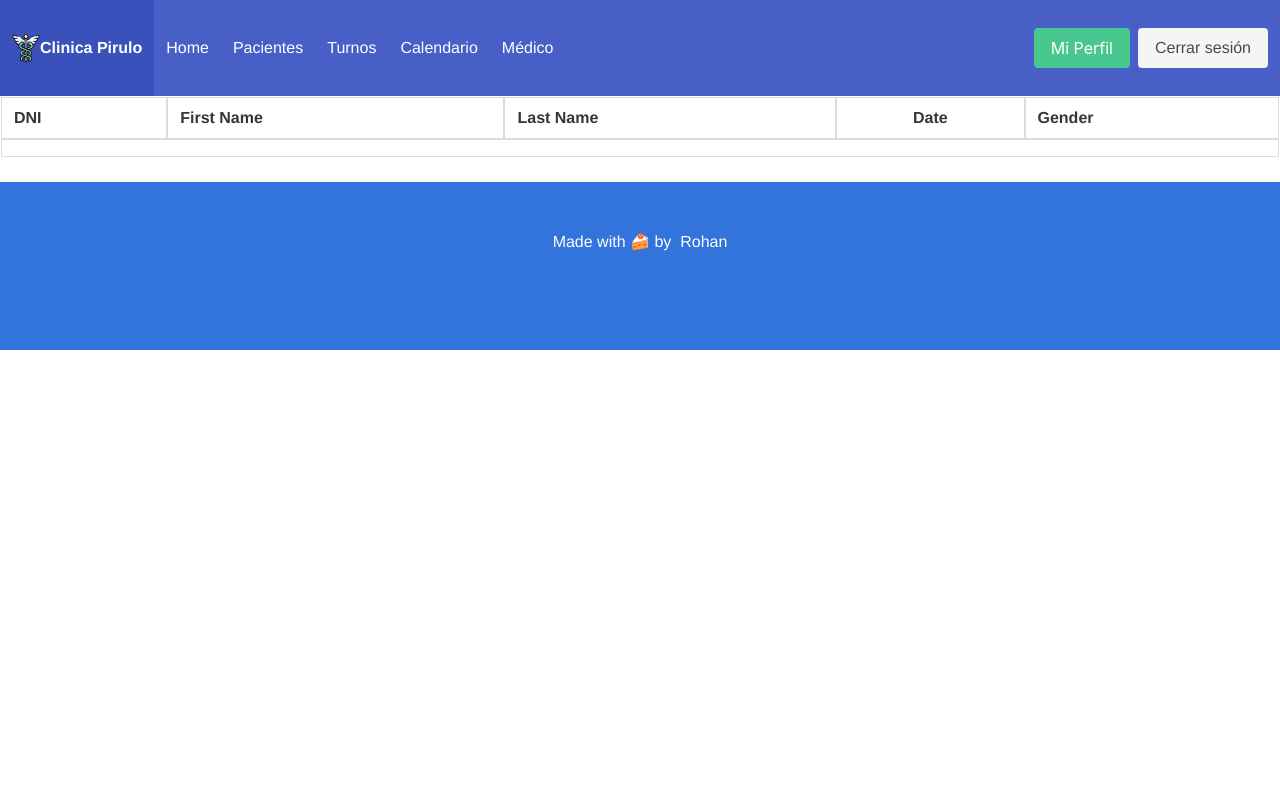
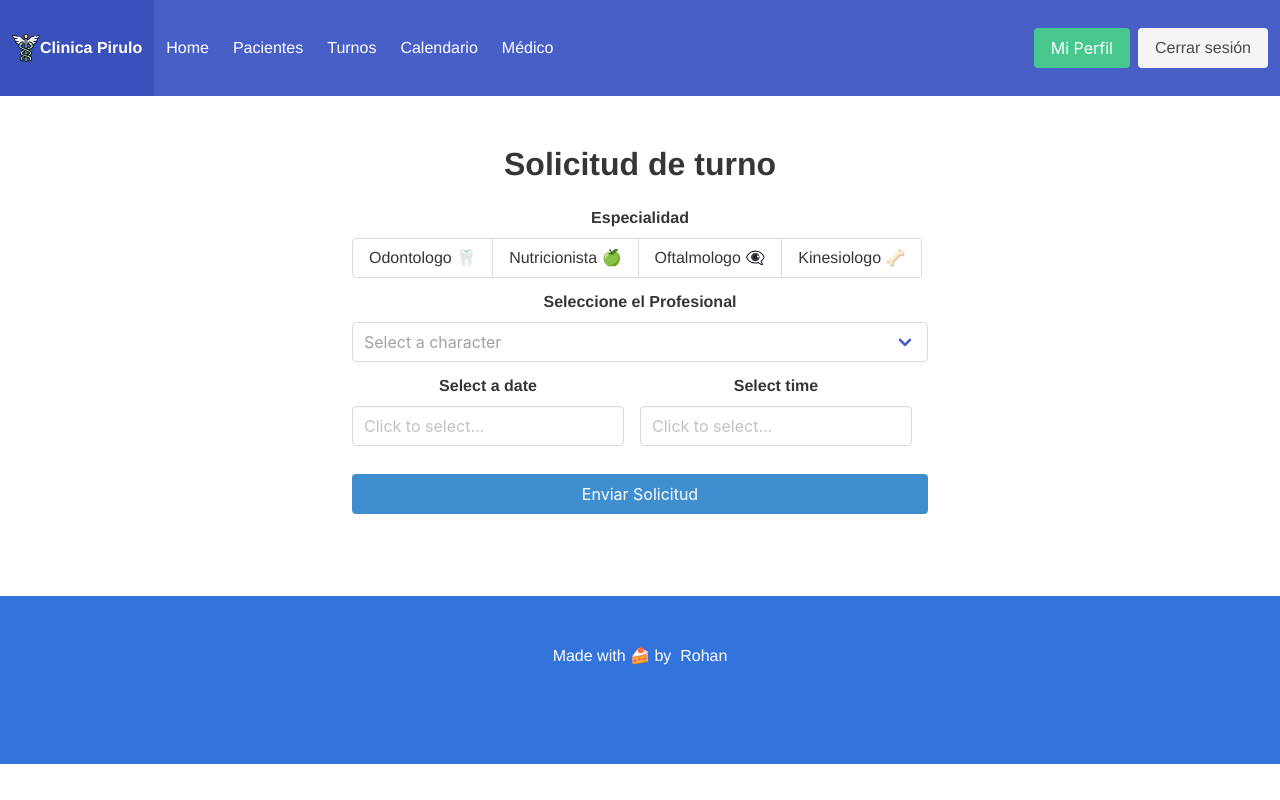
Before and after one commit to nikoo544/clinica-virtual, a Vue app: page /turnos in a window 1280 px wide. Before the commit this address led to /dashboard. Built offline with nearby package versions, Linux system fonts and the light colour scheme; no server answers; the database is empty; sample sign-in values are in the browser's storage.

Commit message:
cloud firestone ok

```diff
--- a/src/assets/css/stylex.css
+++ b/src/assets/css/stylex.css
@@ -1,14 +1,18 @@
 body {
   overflow-y: hidden;
 }
+
 ::selection {
   background: coral;
   color: black;
 }
+
+/* Imagen del inicio */
 .has-bg-img {
   background: url("medic.jpg");
 }
 
+/* Footer */
 .text-footer {
   background-color: blueviolet;
 }
@@ -17,6 +21,10 @@ body {
 }
 .rohanx:hover {
   color: deeppink;
+}
+
+.contact {
+  padding-left: 25%;
 }
 
 .imgtext {
@@ -28,10 +36,6 @@ body {
     brightness(112%) contrast(101%);
 }
 
-.contact {
-  padding-left: 25%;
-}
-
 .grow:hover {
   -webkit-transform: scale(1.25);
   -moz-transform: scale(1.25);
@@ -39,6 +43,20 @@ body {
   -o-transform: scale(1.25);
   transform: scale(1.5);
 }
+
+/* Footer dashboard */
+
+.footerbot {
+  width: 100%;
+  position: absolute;
+  bottom: 0;
+}
+
+.footer {
+  background-color: hsl(217, 71%, 53%);
+}
+
+/* Login */
 
 .logoclinic {
   font-size: 120px;
@@ -53,12 +71,10 @@ body {
   transition: transform 1s;
 }
 
-.footerbot {
-  width: 100%;
-  position: absolute;
-  bottom: 0;
+/* Turnos */
+
+.turnos {
+  display: inline-block;
+  height: 500px;
+  padding-top: 50px;
 }
-
-.footer {
-  background-color: hsl(217, 71%, 53%);
-}
--- a/src/components/Dashboard/DashNav.vue
+++ b/src/components/Dashboard/DashNav.vue
@@ -13,7 +13,7 @@
       <b-navbar-item tag="router-link" :to="{ path: '/' }"
         >Pacientes</b-navbar-item
       >
-      <b-navbar-item tag="router-link" :to="{ path: '/' }"
+      <b-navbar-item tag="router-link" :to="{ path: '/turnos' }"
         >Turnos</b-navbar-item
       >
       <b-navbar-item tag="router-link" :to="{ path: '/' }"
--- a/src/components/HeroWelcome.vue
+++ b/src/components/HeroWelcome.vue
@@ -6,7 +6,7 @@
     <div class="hero-body has-bg-img">
       <div class="container">
         <h2 class="title">Bienvenido</h2>
-        <h2 class="title">Clínica Online Pirulo</h2>
+        <h2 class="title">Clínica Online Virtual</h2>
         <b-button size="is-medium is-success" @click="solicitarTurno"
           >Sacar turno</b-button
         >
--- a/src/components/Institucional/BarraInstitucional.vue
+++ b/src/components/Institucional/BarraInstitucional.vue
@@ -2,7 +2,7 @@
   <body>
     <section class="section">
       <div class="container">
-        <h1 class="title">La Institucion</h1>
+        <h1 class="title">La Institución</h1>
         <h2 class="subtitle mt-2">
           Lorem ipsum dolor sit amet, consectetur adipisicing elit. Ad
           cupiditate velit ipsam nemo nesciunt doloremque id cumque tempora
--- a/src/components/Institucional/Historia.vue
+++ b/src/components/Institucional/Historia.vue
@@ -10,7 +10,7 @@
             class="title mb-0
           "
           >
-            Clinica Pirulo
+            Clinica Virtual
           </p>
           <section class="section has-text-left">
             <div class="container subtitle">
--- a/src/components/NavigationBar.vue
+++ b/src/components/NavigationBar.vue
@@ -4,7 +4,7 @@
       <b-navbar-item tag="router-link" :to="{ path: '/' }">
         <img src="@/assets/3209049.svg" alt="Clinica Logo" />
         <p class="has-text-weight-bold">
-          Clinica Pirulo
+          Clinica Virtual
         </p>
       </b-navbar-item>
     </template>
--- a/src/router/index.js
+++ b/src/router/index.js
@@ -6,6 +6,7 @@ import Error from "@/views/Error.vue";
 import Login from "@/views/Login.vue";
 import Servicios from "@/views/Servicios.vue";
 import Dashboard from "@/views/Dashboard.vue";
+import Turnos from "@/views/Turnos.vue";
 import firebase from "firebase";
 
 Vue.use(VueRouter);
@@ -42,6 +43,14 @@ const routes = [
     },
   },
   {
+    path: "/turnos",
+    name: "Turnos",
+    component: Turnos,
+    meta: {
+      autentificado: true,
+    },
+  },
+  {
     path: "/login",
     name: "Login",
     component: Login,
@@ -64,13 +73,13 @@ router.afterEach((toRoute) => {
 });
 
 const PAGE_TITLE = {
-  Home: "Clínica Pirulo",
-  About: "Contacto | Clínica Pirulo",
-  Error: "Página no encontrada | Clínica Pirulo",
-  Dashboard: "Dashboard | Clínica Pirulo",
-  Login: "Login | Clínica Pirulo",
-  Institucional: "Institucional | Clínica Pirulo",
-  Servicios: "Servicios | Clínica Pirulo",
+  Home: "Clínica Virtual",
+  About: "Contacto | Clínica Virtual",
+  Error: "Página no encontrada | Clínica Virtual",
+  Dashboard: "Dashboard | Clínica Virtual",
+  Login: "Login | Clínica Virtual",
+  Institucional: "Institucional | Clínica Virtual",
+  Servicios: "Servicios | Clínica Virtual",
 };
 
 router.beforeEach((to, from, next) => {
--- a/src/views/Dashboard.vue
+++ b/src/views/Dashboard.vue
@@ -2,6 +2,7 @@
   <section>
     <dash-nav></dash-nav>
 
+    <div class="section tabla" heigth="200px">
       <b-table
         :data="users"
         :bordered="isBordered"
@@ -9,24 +10,34 @@
         :hoverable="isHoverable"
         :loading="isLoading"
       >
-      <b-table-column field="dni" label="DNI" v-slot="props">
+        <b-table-column field="dni" label="DNI" centered v-slot="props">
           {{ props.row.dni }}
         </b-table-column>
-      <b-table-column field="first_name" label="First Name" v-slot="props">
+        <b-table-column field="Nombres" label="Nombres" centered v-slot="props">
           {{ props.row.name }}
         </b-table-column>
 
-      <b-table-column field="last_name" label="Last Name" v-slot="props">
+        <b-table-column
+          field="Apellidos"
+          label="Apellidos"
+          centered
+          v-slot="props"
+        >
           {{ props.row.email }}
         </b-table-column>
 
-      <b-table-column field="date" label="Date" centered v-slot="props">
+        <b-table-column
+          field="birthday"
+          label="Cumpleaños"
+          centered
+          v-slot="props"
+        >
           <span class="tag is-success">
-          {{ new Date(props.row.date).toLocaleDateString() }}
+            {{ props.row.birthday.toDate().toLocaleDateString() | date: 'dd MMM hh:mm' }}
           </span>
         </b-table-column>
 
-      <b-table-column label="Gender" v-slot="props">
+        <b-table-column label="Sexo" centered v-slot="props">
           <span>
             <b-icon
               pack="fas"
@@ -37,6 +48,7 @@
           </span>
         </b-table-column>
       </b-table>
+    </div>
 
     <dash-footer></dash-footer>
   </section>
--- a/src/views/Login.vue
+++ b/src/views/Login.vue
@@ -5,7 +5,7 @@
         <b-navbar-item tag="router-link" :to="{ path: '/' }">
           <img src="@/assets/3209049.svg" alt="Clinica Logo" />
           <p class="has-text-weight-bold">
-            Clinica Pirulo
+            Clinica Virtual
           </p>
         </b-navbar-item>
       </template>
--- /dev/null
+++ b/src/views/Turnos.vue
@@ -0,0 +1,124 @@
+<template>
+  <section>
+    <dash-nav></dash-nav>
+
+    <div class="container turnos">
+      <h1 class="title">Solicitud de turno</h1>
+      <b-field>
+        <b-field label="Especialidad">
+          <b-radio-button
+            v-model="radioButton"
+            native-value="dentista"
+            type="is-success"
+          >
+            <span>Odontologo 🦷</span>
+          </b-radio-button>
+
+          <b-radio-button
+            v-model="radioButton"
+            native-value="nutricionista"
+            type="is-success"
+            ><span>Nutricionista 🍏</span>
+          </b-radio-button>
+
+          <b-radio-button
+            v-model="radioButton"
+            native-value="oftalmologo"
+            type="is-success"
+            ><span>Oftalmologo 👁‍🗨</span>
+          </b-radio-button>
+
+          <b-radio-button
+            v-model="radioButton"
+            native-value="kinesiologo"
+            type="is-success"
+            ><span>Kinesiologo 🦴</span>
+          </b-radio-button>
+        </b-field>
+      </b-field>
+
+      <b-field label="Seleccione el Profesional">
+        <b-select placeholder="Select a character" expanded>
+          <option value="flint">Black Jack</option>
+          <option value="silver">Kurama</option>
+        </b-select>
+      </b-field>
+      <section class="is-inline-flex ">
+        <b-field label="Select a date">
+          <b-datepicker
+            placeholder="Click to select..."
+            :min-date="minDate"
+            :max-date="maxDate"
+          >
+          </b-datepicker>
+        </b-field>
+
+        <b-field label="Select time" class="mx-4">
+          <b-timepicker
+            class="is-inline"
+            placeholder="Click to select..."
+            :min-time="min"
+            :max-time="max"
+            :incrementMinutes="15"
+          ></b-timepicker>
+        </b-field>
+      </section>
+      <div class="buttons">
+        <b-button type="is-info" expanded class="my-4"
+          >Enviar Solicitud</b-button
+        >
+      </div>
+    </div>
+
+    <dash-footer></dash-footer>
+  </section>
+</template>
+
+<script>
+import DashNav from "@/components/Dashboard/DashNav.vue";
+import DashFooter from "@/components/Dashboard/DashFooter.vue";
+
+export default {
+  components: {
+    DashNav,
+    DashFooter,
+  },
+
+  data() {
+    const today = new Date();
+    const min = new Date();
+    min.setHours(8);
+    min.setMinutes(0);
+    const max = new Date();
+    max.setHours(19);
+    max.setMinutes(0);
+
+    return {
+      date: new Date(),
+      minDate: new Date(today.getFullYear(), today.getMonth(), today.getDate()),
+      maxDate: new Date(
+        today.getFullYear(),
+        today.getMonth(),
+        today.getDate() + 15
+      ),
+
+      minTime: min,
+      maxTime: max,
+      selected: null,
+      radioButton: "",
+      users: [],
+      isBordered: true,
+      isStriped: true,
+      isHoverable: true,
+      isFocusable: true,
+      isLoading: false,
+    };
+  },
+
+  computed: {
+    selectedString() {
+      return this.selected ? this.selected.toDateString() : "";
+    },
+  },
+};
+</script>
```
Lines whose indentation alone changed are shown as unchanged.
